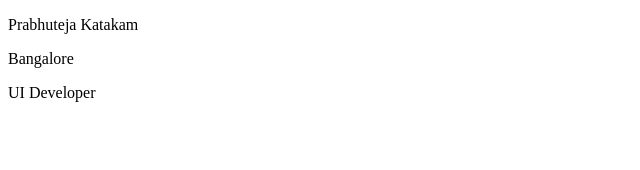
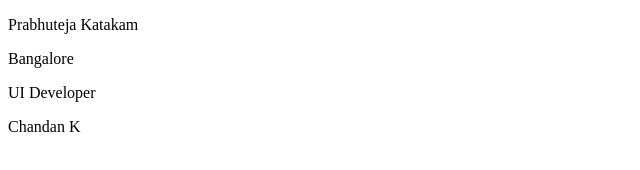
Before and after one commit to prabhuteja143/UI-Workshop, a plain HTML site: page index.html in a window 1280 px wide. Shown: the full height of the page, 0-640 px from the left. Drawn offline with Linux system fonts and the light colour scheme.

Commit message:
added chandhan

```diff
--- a/index.html
+++ b/index.html
@@ -10,5 +10,6 @@
     <p>Prabhuteja Katakam</p>
     <p>Bangalore</p>
     <p>UI Developer</p>
+    <p>Chandan K</p>
 </body>
 </html>
```
